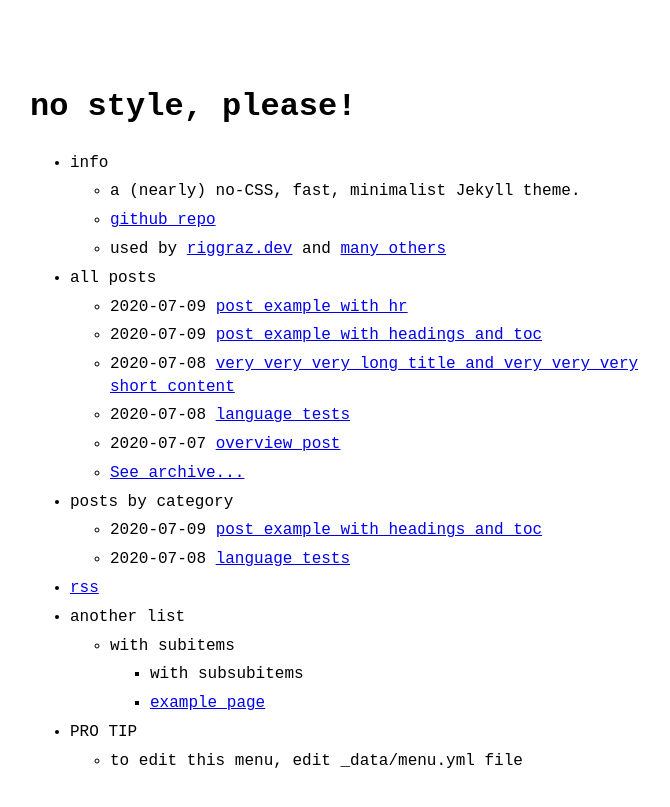
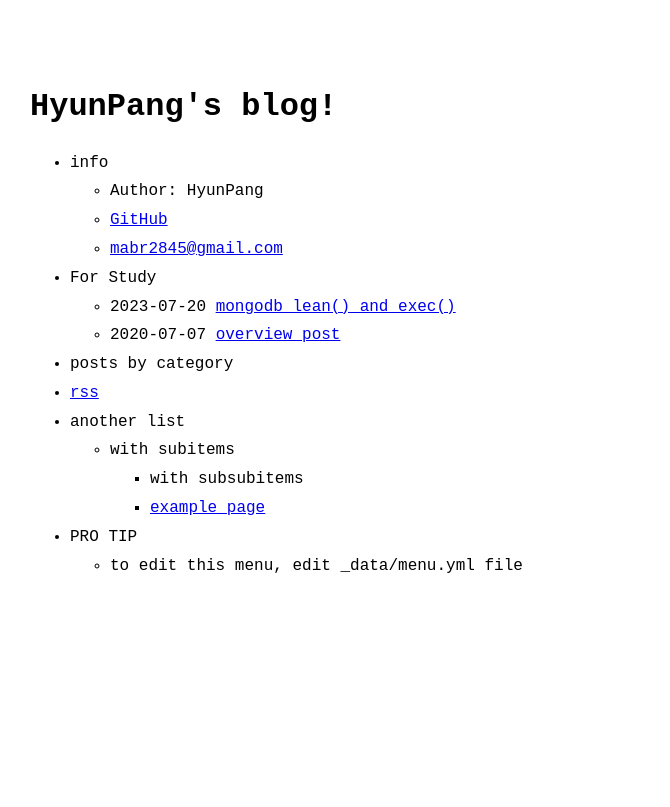
Before and after one commit to Hyun-git/Hyun-git.github.io, a Jekyll site: the page built from index.md, in a window 1280 px wide. Shown: the top 807 px of the page, without its empty margins (290-960 px from the left). Built offline with Jekyll 4.4.1, drawn with Linux system fonts in a browser that asks for light colours.

Commit message:
post: mongodb exec(), lean()

```diff
--- a/Gemfile
+++ b/Gemfile
@@ -6,3 +6,6 @@ gem "kramdown-parser-gfm"
 
 gemspec
 gem "webrick", "~> 1.8"
+
+
+gem 'jekyll-admin', group: :jekyll_plugins
--- a/_config.yml
+++ b/_config.yml
@@ -1,10 +1,10 @@
-title: no style, please! # name of the site
-author: Riccardo Graziosi # name of site's author
-email: riccardo.graziosi97@gmail.com # email of site's author
+title: HyunPang's blog! # name of the site
+author: HyunPang # name of site's author
+email: mabr2845@gmail.com # email of site's author
 url: https://hyun-git.github.io/ # root address of the site
 baseurl: "" # subpath of the site, e.g. "/blog" (leave it blank "" if you're site shouldn't use a subpath)
 description: > # description of the site (multiple lines allowed)
-  A (nearly) no-CSS, fast, minimalist Jekyll theme.
+  HyunPang's IT Blog
 
 permalink: /:slug.html
 
--- a/_data/menu.yml
+++ b/_data/menu.yml
@@ -4,16 +4,17 @@
 entries:
   - title: info
     entries:
-      - title: a (nearly) no-CSS, fast, minimalist Jekyll theme.
-      - title: github repo
-        url: https://github.com/riggraz/no-style-please
-      - title: "used by <a href='https://riggraz.dev'>riggraz.dev</a> and <a href='https://github.com/riggraz/no-style-please/network/dependents'>many others</a>"
+      - title: "Author: HyunPang"
+      - title: GitHub
+        url: https://github.com/Hyun-git
+      - title: "mabr2845@gmail.com"
+        url: mabr2845@gmail.com
 
-  - title: all posts
+  - title: For Study
     post_list:
       limit: 5
       show_more: true
-      show_more_text: See archive...
+      show_more_text: More Posts
       show_more_url: archive.html
 
   - title: posts by category
```
Also changed, not shown: _posts/2020-07-06-strange-post.md (deleted, +0 -6 lines), _posts/2020-07-08-language-tests.md (deleted, +0 -52 lines), _posts/2020-07-08-very-very-very-long-title-and-very-very-very-short-content.md (deleted, +0 -6 lines), _posts/2020-07-09-post-example-with-headings-and-toc.md (deleted, +0 -26 lines), _posts/2020-07-09-post-example-with-hr.md (deleted, +0 -28 lines), _posts/2023-07-20-LeanAndExec.md (added, +36 -0 lines), Gemfile.lock.
